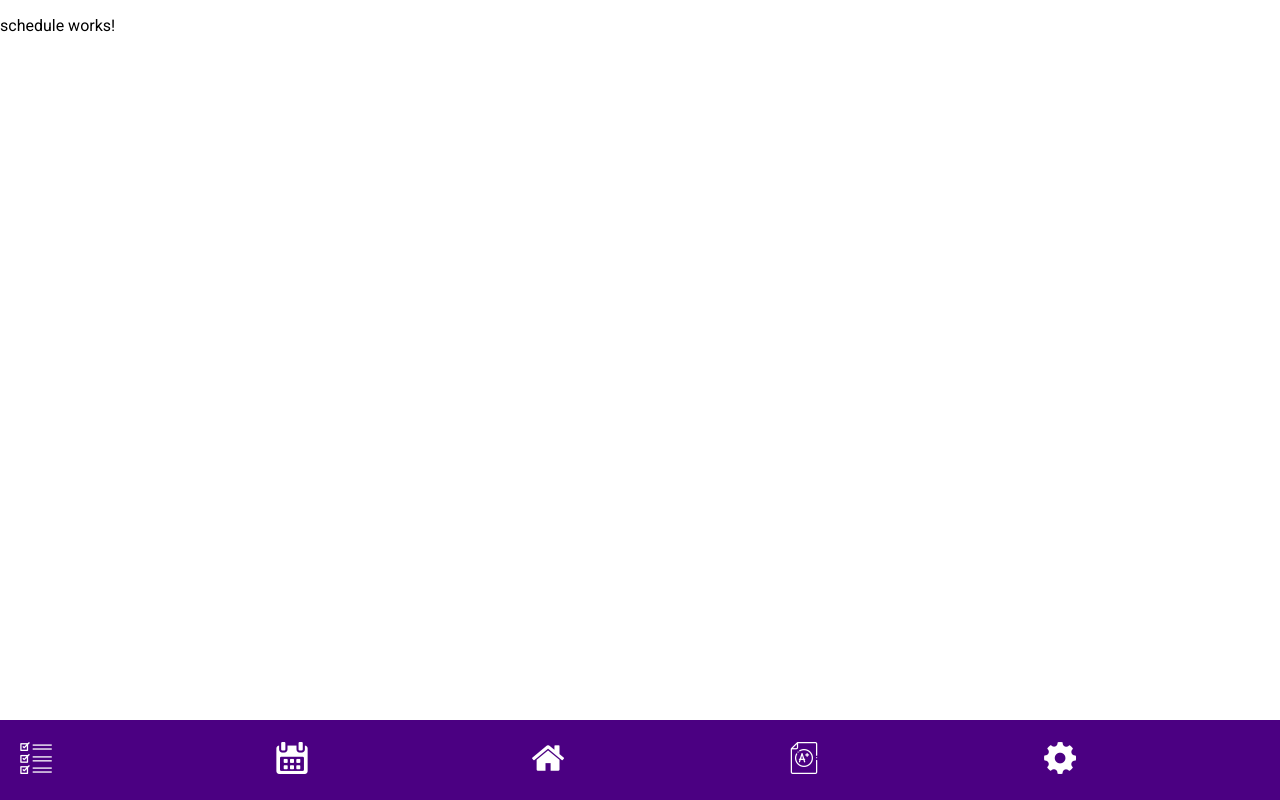
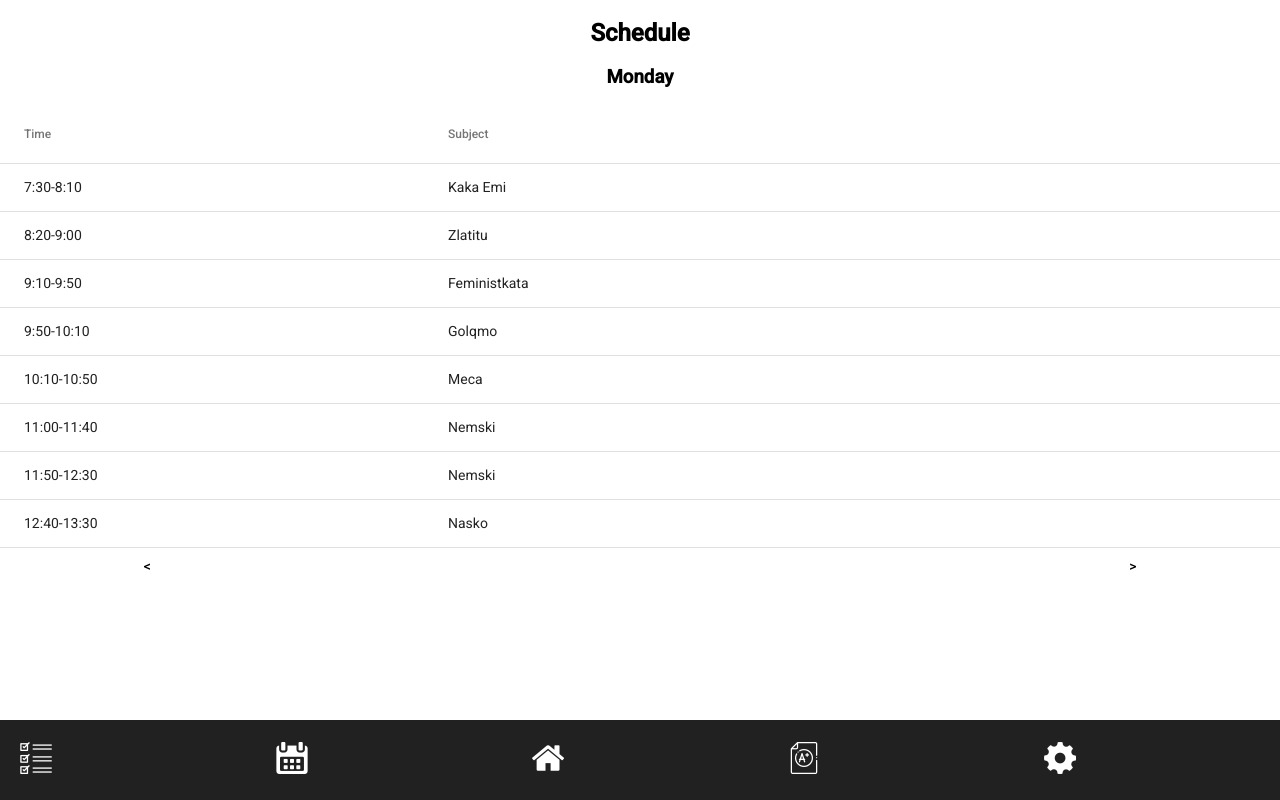
Before and after one commit to kachamaka/plannerix-frontend, an Angular app: page /schedule in a window 1280 px wide. Built offline with nearby package versions, Linux system fonts and the light colour scheme.

Commit message:
schedule template done

```diff
--- a/angular.json
+++ b/angular.json
@@ -23,6 +23,7 @@
               "src/assets"
             ],
             "styles": [
+              "node_modules/normalize.css/normalize.css",
               "src/theme.scss",
               "src/styles.css",
               "src/assets/font/flaticon.css"
--- a/package.json
+++ b/package.json
@@ -24,6 +24,7 @@
     "@angular/router": "~7.0.0",
     "core-js": "^2.5.4",
     "hammerjs": "^2.0.8",
+    "normalize.css": "^8.0.1",
     "rxjs": "~6.3.3",
     "zone.js": "~0.8.26"
   },
--- a/src/app/navigation/navigation.component.css
+++ b/src/app/navigation/navigation.component.css
@@ -17,6 +17,6 @@
 
 
 
-.flaticon-home-1:focus{
+span:focus{
     outline: 0px;
 }
--- a/src/app/navigation/navigation.component.html
+++ b/src/app/navigation/navigation.component.html
@@ -1,7 +1,17 @@
-<mat-toolbar color="primary" style="background-color: indigo" class="container">
-  <span routerLink="/schedule" class="flaticon-checklist" style="grid-area: schedule"></span>
-  <span routerLink="/calendar" class="flaticon-calendar" style="grid-area: calendar"></span>
-  <span routerLink="/home" class="flaticon-home-1" style="grid-area: home"></span>
-  <span routerLink="/settings" class="flaticon-settings-work-tool" style="grid-area: settings"></span> <!-- or Profile -->
-  <span routerLink="/my-grades" class="flaticon-scores" style="grid-area: grades"></span>
+<mat-toolbar color="primary" class="container">
+  <div style="grid-area: schedule">
+    <span routerLink="/schedule" class="flaticon-checklist"></span>
+  </div>
+  <div style="grid-area: calendar">
+    <span routerLink="/calendar" class="flaticon-calendar"></span>
+  </div>
+  <div style="grid-area: home">
+    <span routerLink="/home" class="flaticon-home-1"></span>
+  </div>
+  <div style="grid-area: settings">
+    <span routerLink="/settings" class="flaticon-settings-work-tool"></span> <!-- or Profile -->
+  </div>
+  <div style="grid-area: grades">
+    <span routerLink="/my-grades" class="flaticon-scores"></span>
+  </div>
 </mat-toolbar>
--- a/src/app/schedule/schedule.component.css
+++ b/src/app/schedule/schedule.component.css
@@ -0,0 +1,14 @@
+table {
+    width: 100%;
+}
+
+.nav {
+    display: grid;
+    grid-row: auto;
+    grid-column: 1fr auto 1fr;
+    grid-template-areas: "left . . . right"
+}
+
+.mat-column-time {
+    width: 35%;
+}
--- a/src/app/schedule/schedule.component.html
+++ b/src/app/schedule/schedule.component.html
@@ -1,3 +1,21 @@
-<p>
-  schedule works!
-</p>
+<h2 align="center">Schedule</h2>
+
+<h3 align="center">Monday</h3>
+<table mat-table [dataSource]="schedule">
+  <ng-container matColumnDef="time">
+    <th mat-header-cell *matHeaderCellDef> Time </th>
+    <td mat-cell *matCellDef="let subject"> {{subject.time}} </td>
+  </ng-container>
+  <ng-container matColumnDef="subject">
+      <th mat-header-cell *matHeaderCellDef> Subject </th>
+      <td mat-cell *matCellDef="let subject"> {{subject.subject}} </td>
+  </ng-container>
+
+  <tr mat-header-row *matHeaderRowDef="displayedColumns"></tr>
+  <tr mat-row *matRowDef="let row; columns: displayedColumns;"></tr>
+</table>
+
+<div class="nav">
+  <button mat-button style="grid-area: left;"><</button>
+  <button mat-button style="grid-area: right;">></button>
+</div>
--- a/src/app/schedule/schedule.component.ts
+++ b/src/app/schedule/schedule.component.ts
@@ -8,6 +8,17 @@ import { Component, OnInit } from '@angular/core';
 export class ScheduleComponent implements OnInit {
 
   constructor() { }
+  displayedColumns: string[] = ['time','subject'];
+  schedule = [
+    {"time": "7:30-8:10", "subject": "Kaka Emi"},
+    {"time": "8:20-9:00", "subject": "Zlatitu"},
+    {"time": "9:10-9:50", "subject":"Feministkata"},
+    {"time": "9:50-10:10", "subject": "Golqmo"},
+    {"time": "10:10-10:50", "subject": "Meca"},
+    {"time": "11:00-11:40", "subject": "Nemski"},
+    {"time": "11:50-12:30", "subject": "Nemski"},
+    {"time": "12:40-13:30", "subject": "Nasko"}
+  ]
 
   ngOnInit() {
   }
```
Also changed, not shown: src/app/app.module.ts (+6 -1 lines).
